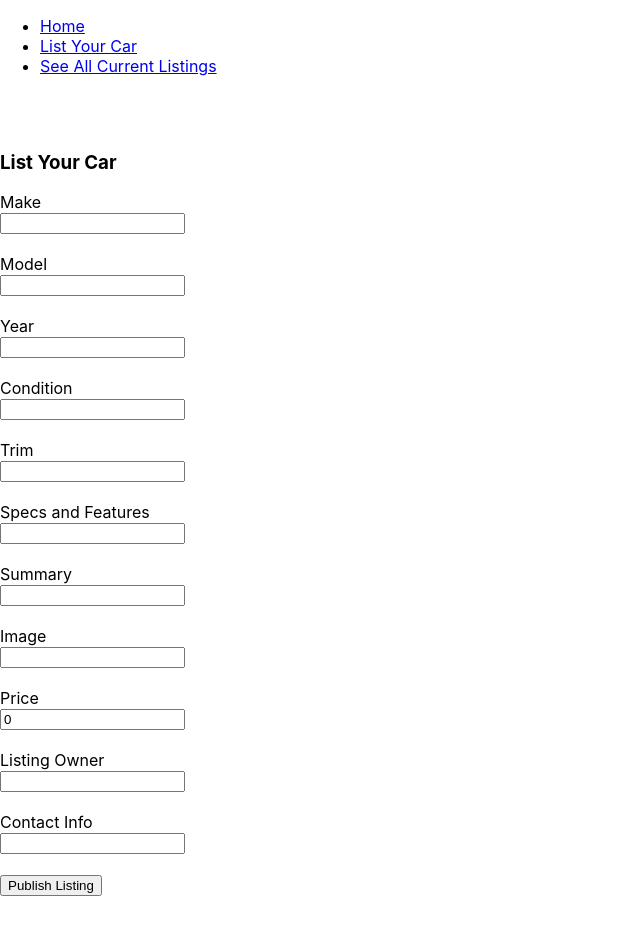
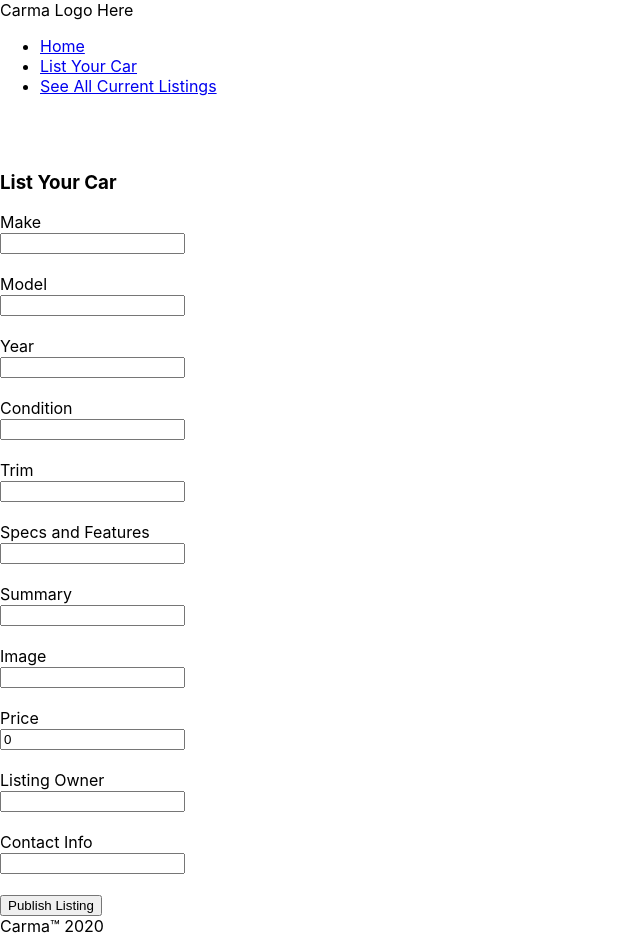
Before and after one commit to rgonzalez12/carma-frontend, a React (Create React App) app: page /cars/new in a window 1280 px wide. Shown: the whole page, without its empty margins (0-640 px from the left). Before the commit the page ends 896 px from the top, so only its background shows below. Built offline with nearby package versions, Linux system fonts and the light colour scheme.

Commit message:
created footer and header components, added components to app

```diff
--- a/src/App.js
+++ b/src/App.js
@@ -1,15 +1,18 @@
 import React, { Component } from 'react';
 import { BrowserRouter as Router, Switch, Route } from 'react-router-dom'
+import Header from './components/Header'
 import HomePage from './containers/HomePage'
 import NewCar from './containers/NewCar'
 import Cars from './containers/Cars'
 import NavBar from './components/NavBar'
+import Footer from './components/Footer'
 import './App.css';
 
 class App extends Component {
   render() {
     return (
       <Router>
+        <Header />
         <div id="primary-container">
           <NavBar />
            <Switch>
@@ -18,6 +21,7 @@
              <Route exact path="/cars/new" component={ NewCar } />
            </Switch>
         </div>
+        <Footer />
       </Router>
     )
   }
--- a/src/components/Footer.js
+++ b/src/components/Footer.js
@@ -0,0 +1,9 @@
+import React from 'react'
+
+const Footer = () => {
+    return (
+        <footer>Carma™ 2020</footer>
+    )
+}
+
+export default Footer
--- a/src/components/Header.js
+++ b/src/components/Header.js
@@ -0,0 +1,9 @@
+import React from 'react'
+
+const Header = () => {
+    return (
+       <header>Carma Logo Here</header>
+    )
+}
+
+export default Header
```
